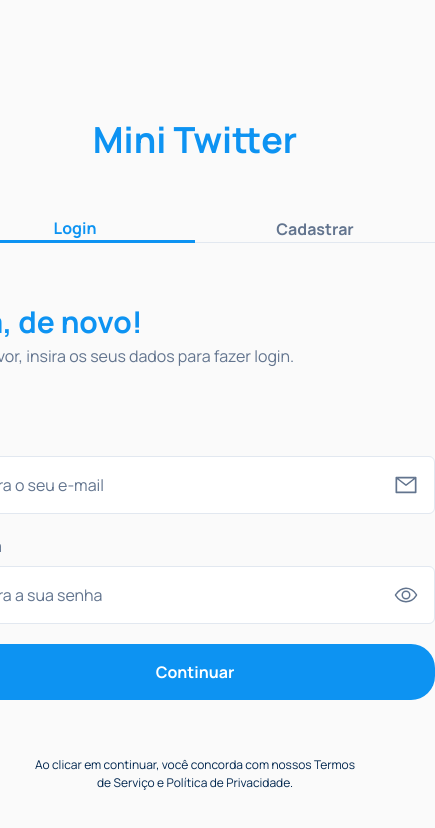
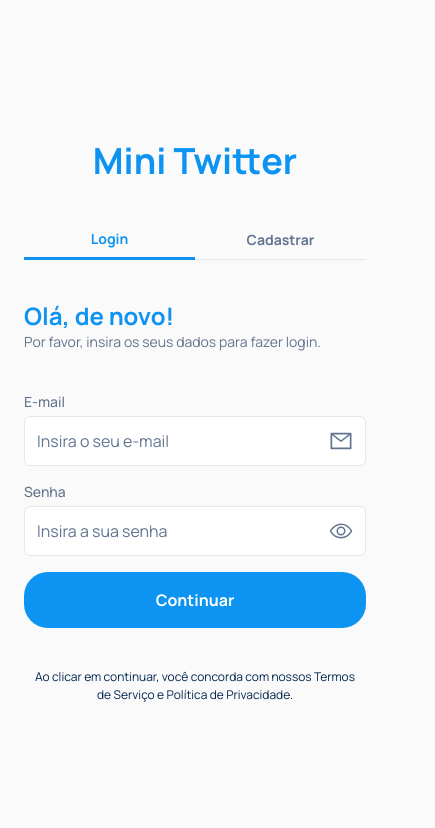
Before and after one commit to Breno-Mateus/mini_twitter, a React (Vite) app: page /login in a window 390 px wide. Shown: the top 828 px of the page, 435 px wide, since content can reach past the window. Built offline with nearby package versions, Linux system fonts and the light colour scheme.

Commit message:
feat: add responsiveness

```diff
--- a/src/components/ButtonForms/ButtonForms.tsx
+++ b/src/components/ButtonForms/ButtonForms.tsx
@@ -4,11 +4,10 @@ interface ButtonFormsProps{
   onClick: () => void;
 }
 
-
 function ButtonForms({ text, onClick, active }: ButtonFormsProps){
   return (
     <button
-      className={`w-1/2 hover:cursor-pointer text-[16px] font-bold ${
+      className={`w-1/2 py-2 md:py-3 hover:cursor-pointer text-sm md:text-base font-bold transition-all ${
         active
           ? "border-textPrimary border-b-3 text-textPrimary"
           : "border-borderPrimary border-b"
--- a/src/components/CardPost/CardPost.tsx
+++ b/src/components/CardPost/CardPost.tsx
@@ -41,11 +41,10 @@ function CardPost({ data }: CardPostProps) {
   }
 
   return (
-    <div className="border border-borderPrimary rounded-lg p-4 flex flex-col gap-3 bg-white">
+    <div className="border border-borderPrimary rounded-lg p-3 md:p-4 flex flex-col gap-3 bg-white">
 
       {isEditing ? (
         <form onSubmit={handleSubmit} className="flex flex-col gap-3 text-base">
-
           <div className="flex flex-col gap-1">
             <input
               {...register("title")}
@@ -104,8 +103,8 @@ function CardPost({ data }: CardPostProps) {
       ) : (
         <>
           <div className="flex justify-between items-start">
-            <div className="flex items-center gap-1.5 text-sm text-gray-500">
-              <p className="font-bold text-base text-black">{data.authorName}</p>
+            <div className="flex flex-wrap items-center gap-x-1.5 gap-y-0.5 text-xs md:text-sm text-gray-500">
+              <p className="font-bold text-sm md:text-base text-black">{data.authorName}</p>
               <p>@{username}</p>
               <p>• {date}</p>
             </div>
@@ -131,7 +130,7 @@ function CardPost({ data }: CardPostProps) {
           </div>
 
           <div>
-            <p className="font-bold text-lg text-black">{data.title}</p>
+            <p className="font-bold text-base md:text-lg text-black">{data.title}</p>
             <p className="text-base whitespace-pre-wrap">{data.content}</p>
           </div>
 
--- a/src/components/CardPublication/CardPublication.tsx
+++ b/src/components/CardPublication/CardPublication.tsx
@@ -26,14 +26,14 @@ function CardPublication() {
   return (
     <form
       onSubmit={onSubmitForm}
-      className="border border-borderPrimary rounded-lg shadow-lg p-4 flex flex-col gap-4 bg-white"
+      className="border border-borderPrimary rounded-lg shadow-lg p-3 md:p-4 flex flex-col gap-4 bg-white"
     >
       <div className="flex flex-col gap-1 border-b border-borderPrimary pb-2">
         <input
           type="text"
           placeholder="Título do seu post"
           {...register("title")}
-          className={`w-full text-lg font-bold focus:outline-none placeholder:text-secundary
+          className={`w-full text-base md:text-lg font-bold focus:outline-none placeholder:text-secundary
             ${errors.title ? "border-red-500" : ""}`}
         />
         {errors.title && <span className="text-red-500 text-xs">{errors.title.message}</span>}
@@ -60,12 +60,12 @@ function CardPublication() {
         />
         {errors.image && <span className="text-red-500 text-xs">{errors.image.message}</span>}
 
-        {imageUrl && imageUrl.trim() !== "" && !errors.image && (
+        {imageUrl?.trim() && !errors.image && (
           <div className="relative mt-2">
             <img
               src={imageUrl}
               alt="Preview"
-              className="rounded-lg max-h-40 object-cover border border-borderPrimary"
+              className="w-full rounded-lg max-h-40 object-cover border border-borderPrimary"
               onError={(e) => (e.currentTarget.style.display = 'none')}
             />
           </div>
--- a/src/components/Feed/Feed.tsx
+++ b/src/components/Feed/Feed.tsx
@@ -20,7 +20,7 @@ function Feed() {
    const allPosts = data?.pages.flatMap((pagina) => pagina.posts) || [];
 
   return(
-    <main className="flex-1 overflow-y-auto scrollbar-hide py-9 mx-auto w-full max-w-2xl flex flex-col gap-8">
+    <main className="flex-1 overflow-y-auto scrollbar-hide py-4 md:py-9 px-4 md:px-0 mx-auto w-full max-w-2xl flex flex-col gap-6 md:gap-8">
       <CardPublication />
 
       {isLoading ? (
--- a/src/components/FooterTimeline/FooterTimeline.tsx
+++ b/src/components/FooterTimeline/FooterTimeline.tsx
@@ -1,7 +1,7 @@
 function FooterTimeline() {
   return(
-    <footer className="flex-none px-10 py-4 border-t border-borderPrimary">
-      <p className="text-lg font-bold text-textPrimary">Mini Twitter</p>
+    <footer className="flex-none px-4 md:px-10 py-4 border-t border-borderPrimary text-left">
+      <p className="text-base md:text-lg font-bold text-textPrimary">Mini Twitter</p>
     </footer>
   );
 }
--- a/src/components/FormLogin/FormLogin.tsx
+++ b/src/components/FormLogin/FormLogin.tsx
@@ -25,12 +25,12 @@ function FormLogin() {
   return(
     <>
       <div className="w-full">
-        <h2 className="text-textPrimary text-[30px] font-bold">Olá, de novo!</h2>
-        <p className="text-base font-normal">Por favor, insira os seus dados para fazer login.</p>
+        <h2 className="text-textPrimary text-2xl md:text-[30px] font-bold">Olá, de novo!</h2>
+        <p className="text-sm md:text-base font-normal">Por favor, insira os seus dados para fazer login.</p>
       </div>
 
       <form
-        className="w-full flex flex-col gap-5"
+        className="w-full flex flex-col gap-4 md:gap-5"
         onSubmit={handleSubmit(onSubmit)}
       >
         <InputForms
@@ -62,7 +62,9 @@ function FormLogin() {
         </button>
       </form>
 
-      <p className="text-center text-[12px] font-normal text-[#02274F] w-[320px]">Ao clicar em continuar, você concorda com nossos Termos de Serviço e Política de Privacidade.</p>
+      <p className="text-center text-[12px] font-normal text-[#02274F] w-full max-w-[320px]">
+        Ao clicar em continuar, você concorda com nossos Termos de Serviço e Política de Privacidade.
+      </p>
     </>
   );
 }
--- a/src/components/FormRegister/FormRegister.tsx
+++ b/src/components/FormRegister/FormRegister.tsx
@@ -26,12 +26,12 @@ function FormRegister() {
   return(
     <>
       <div className="w-full">
-        <h2 className="text-textPrimary text-[30px] font-bold">Olá, vamos começar!</h2>
-        <p className="text-base font-normal">Por favor, insira os dados solicitados para fazer cadastro.</p>
+        <h2 className="text-textPrimary text-2xl md:text-[30px] font-bold">Olá, vamos começar!</h2>
+        <p className="text-sm md:text-base font-normal">Por favor, insira os dados solicitados para fazer cadastro.</p>
       </div>
 
       <form
-        className="w-full flex flex-col gap-5"
+        className="w-full flex flex-col gap-4 md:gap-5"
         onSubmit={handleSubmit(onSubmit)}
       >
         <InputForms
@@ -65,7 +65,7 @@ function FormRegister() {
         />
 
         {errorMessage && (
-          <p className="text-red-500 text-sm font-semibold text-center mb-2">
+          <p className="text-red-500 text-sm md:text-base font-semibold text-center mb-1">
             {errorMessage}
           </p>
         )}
@@ -73,13 +73,15 @@ function FormRegister() {
         <button
           type="submit"
           disabled={isLoading}
-          className="bg-textPrimary rounded-3xl py-4 text-white text-[16px] font-bold transition-all duration-300 ease-in-out hover:opacity-90 hover:cursor-pointer"
+          className="bg-textPrimary rounded-3xl py-4 text-white text-base font-bold transition-all duration-300 ease-in-out hover:opacity-90 hover:cursor-pointer"
         >
           {isLoading ? "Cadastrando..." : "Continuar"}
         </button>
       </form>
 
-      <p className="text-center text-[12px] font-normal text-[#02274F] w-[320px]">Ao clicar em continuar, você concorda com nossos Termos de Serviço e Política de Privacidade.</p>
+      <p className="text-center text-[12px] font-normal text-[#02274F] w-full max-w-[320px]">
+        Ao clicar em continuar, você concorda com nossos Termos de Serviço e Política de Privacidade.
+      </p>
     </>
   );
 }
--- a/src/components/HeaderTimeline/HeaderTimeline.tsx
+++ b/src/components/HeaderTimeline/HeaderTimeline.tsx
@@ -43,15 +43,15 @@ function HeaderTimeline() {
   }, [inputValue, setSearchParams, searchParams]);
 
   return(
-    <header className="flex-none px-10 py-3 flex justify-between items-center border-b border-borderPrimary">
-      <h1 className="text-lg font-bold text-textPrimary">Mini Twitter</h1>
+    <header className="flex-none px-4 md:px-10 py-3 flex flex-wrap justify-between items-center gap-4 border-b border-borderPrimary">
+      <h1 className="text-base md:text-lg font-bold text-textPrimary">Mini Twitter</h1>
 
-      <div className="flex items-center gap-1 bg-white py-2 px-4 rounded-md border border-borderPrimary text-sm w-80">
+      <div className="flex items-center gap-1 bg-white py-2 px-4 rounded-md border border-borderPrimary text-sm w-full md:w-80 order-last md:order-0">
         <FiSearch />
         <input
           type="text"
           placeholder="Buscar por post..."
-          className="focus:outline-none focus:ring-0 placeholder:text-secundary"
+          className="w-full focus:outline-none focus:ring-0 placeholder:text-secundary"
           value={inputValue}
           onChange={(e) => setInputValue(e.target.value)}
         />
@@ -69,13 +69,13 @@ function HeaderTimeline() {
       ) : (
         <div className="flex items-center gap-2">
           <button
-            className="bg-white rounded-3xl border border-borderPrimary py-2 px-4 text-base font-bold transition-all duration-300 ease-in-out hover:opacity-90 hover:cursor-pointer"
+            className="bg-white rounded-3xl border border-borderPrimary py-2 px-4 text-sm md:text-base font-bold transition-all duration-300 ease-in-out hover:opacity-90 hover:cursor-pointer"
             onClick={() => navigate("/login", { state: { tab: 'cadastrar' } })}
           >
-            Registrar-se
+            Registrar
           </button>
           <button
-            className="bg-textPrimary rounded-3xl border border-borderPrimary py-2 px-4 text-base font-bold text-white transition-all duration-300 ease-in-out hover:opacity-90 hover:cursor-pointer"
+            className="bg-textPrimary rounded-3xl border border-borderPrimary py-2 px-4 text-sm md:text-base font-bold text-white transition-all duration-300 ease-in-out hover:opacity-90 hover:cursor-pointer"
             onClick={() => navigate("/login", { state: { tab: 'login' } })}
           >
             Login
--- a/src/components/InputForms/InputForms.tsx
+++ b/src/components/InputForms/InputForms.tsx
@@ -11,21 +11,25 @@ interface InputFormsProps extends InputHTMLAttributes<HTMLInputElement> {
 const InputForms = forwardRef<HTMLInputElement, InputFormsProps>(
   ({ label, icon, error, id, ...rest }, ref) => {
     return (
-      <div className="flex flex-col gap-2">
-        <label htmlFor={id}>{label}</label>
-        <div className={`bg-white rounded-md border p-4 flex items-center justify-between
+      <div className="flex flex-col gap-1 md:gap-2">
+        <label htmlFor={id} className="text-sm md:text-base font-medium">
+          {label}
+        </label>
+
+        <div className={`bg-white rounded-md border p-3 md:p-4 flex items-center justify-between gap-2
           ${error ? "border-red-500" : "border-borderPrimary"}`}
         >
           <input
             ref={ref}
             id={id}
-            className="focus:outline-none focus:ring-0 placeholder:text-secundary w-9/12"
+            className="focus:outline-none focus:ring-0 placeholder:text-secundary w-full bg-transparent"
             {...rest}
           />
-          {icon}
+          {icon && <span className="text-secundary shrink-0">{icon}</span>}
         </div>
+
         {error && (
-          <span className="text-red-500 text-sm">{error.message}</span>
+          <span className="text-red-500 text-xs md:text-sm">{error.message}</span>
         )}
       </div>
     );
--- a/src/components/Login/Login.tsx
+++ b/src/components/Login/Login.tsx
@@ -13,8 +13,9 @@ function Login() {
   const [ currentForm, setCurrentForm ] = useState(homeTab);
 
   return (
-    <main className="flex flex-col justify-center items-center min-h-screen gap-6 p-30">
-      <div className="flex flex-col items-center gap-14 w-120">
+    <main className="flex flex-col justify-center items-center min-h-screen gap-6 p-6 md:p-30">
+
+      <div className="flex flex-col items-center gap-10 md:gap-14 w-full sm:w-120">
         <header>
           <h1 className="text-textPrimary text-center font-bold text-4xl">Mini Twitter</h1>
         </header>
```
